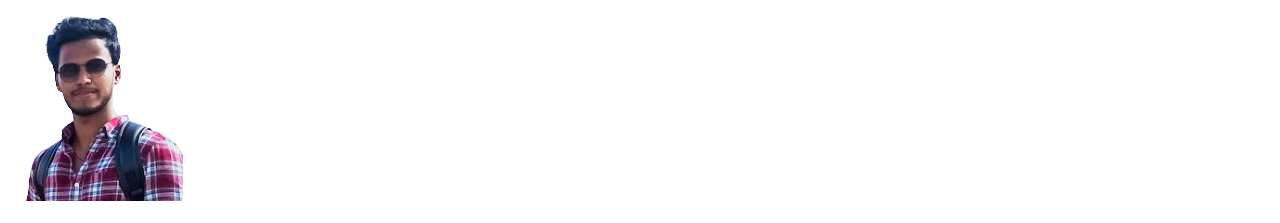
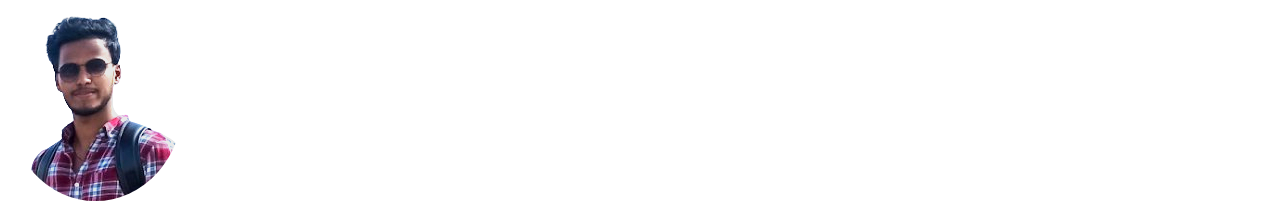
Before and after one commit to KalpeshNivilkar/HTML-Resume, a plain HTML site: page index.html in a window 1280 px wide. Shown: the top 223 px of the page. Drawn offline with Linux system fonts and the light colour scheme.

Commit message:
changes in image

```diff
--- a/index.html
+++ b/index.html
@@ -5,11 +5,16 @@
     <meta charset="UTF-8">
     <meta name="viewport" content="width=device-width, initial-scale=1.0">
     <title>Resume </title>
+    <style>
+        img{
+            border-radius: 50%;
+        }
+    </style>
 </head>
 
 <body>
 
-    <img src="../me1.png" alt=" photo">
+    <img src="./me1.png" alt=" photo">
     <h1>Kalpesh Nivilkar</h1>
     <hr>
     <h2>Summary</h2>
```
Also changed, not shown: contactme.html (+1 -1 lines), footer.html (added, +1 -0 lines), 1 other file.
